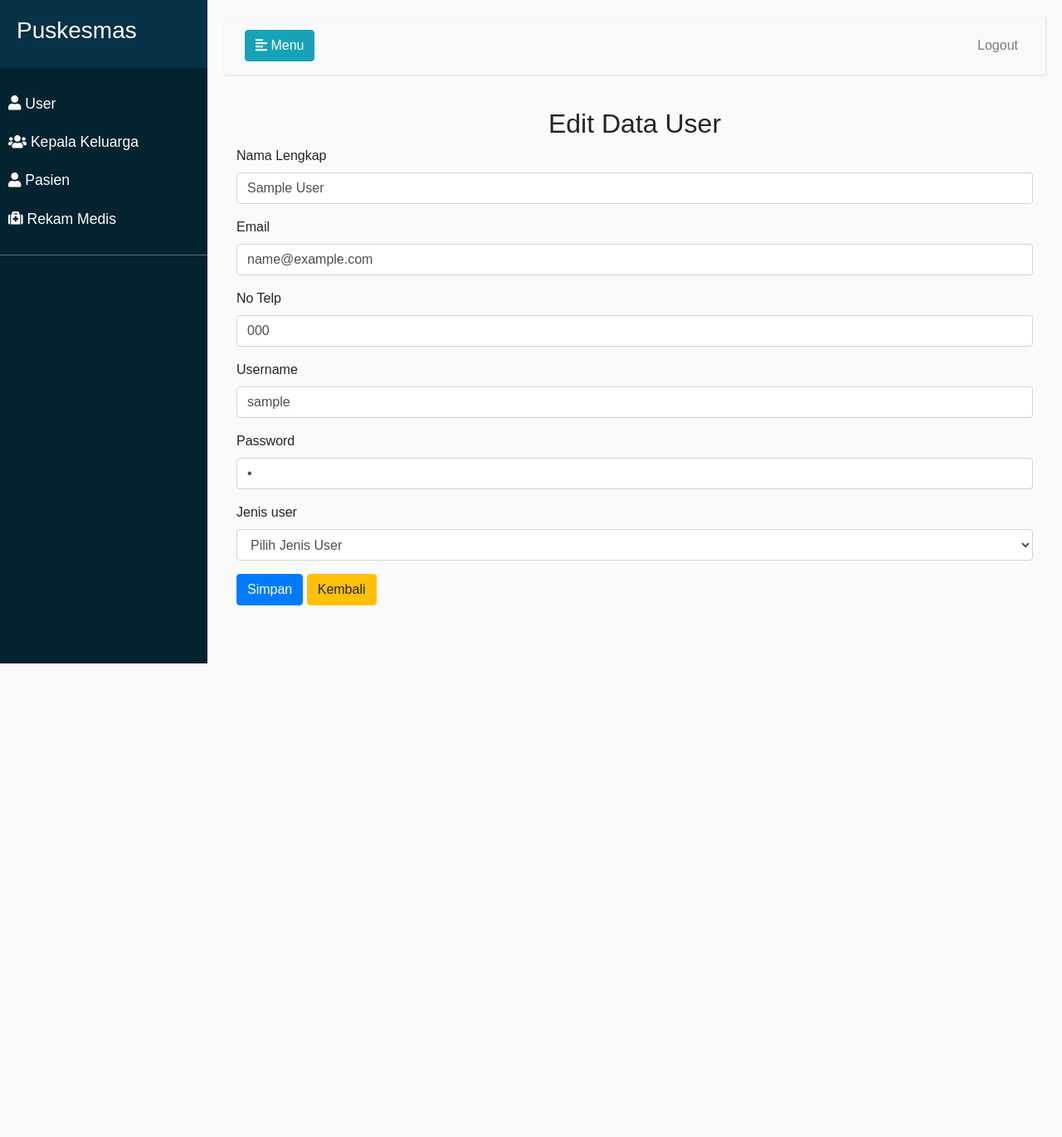
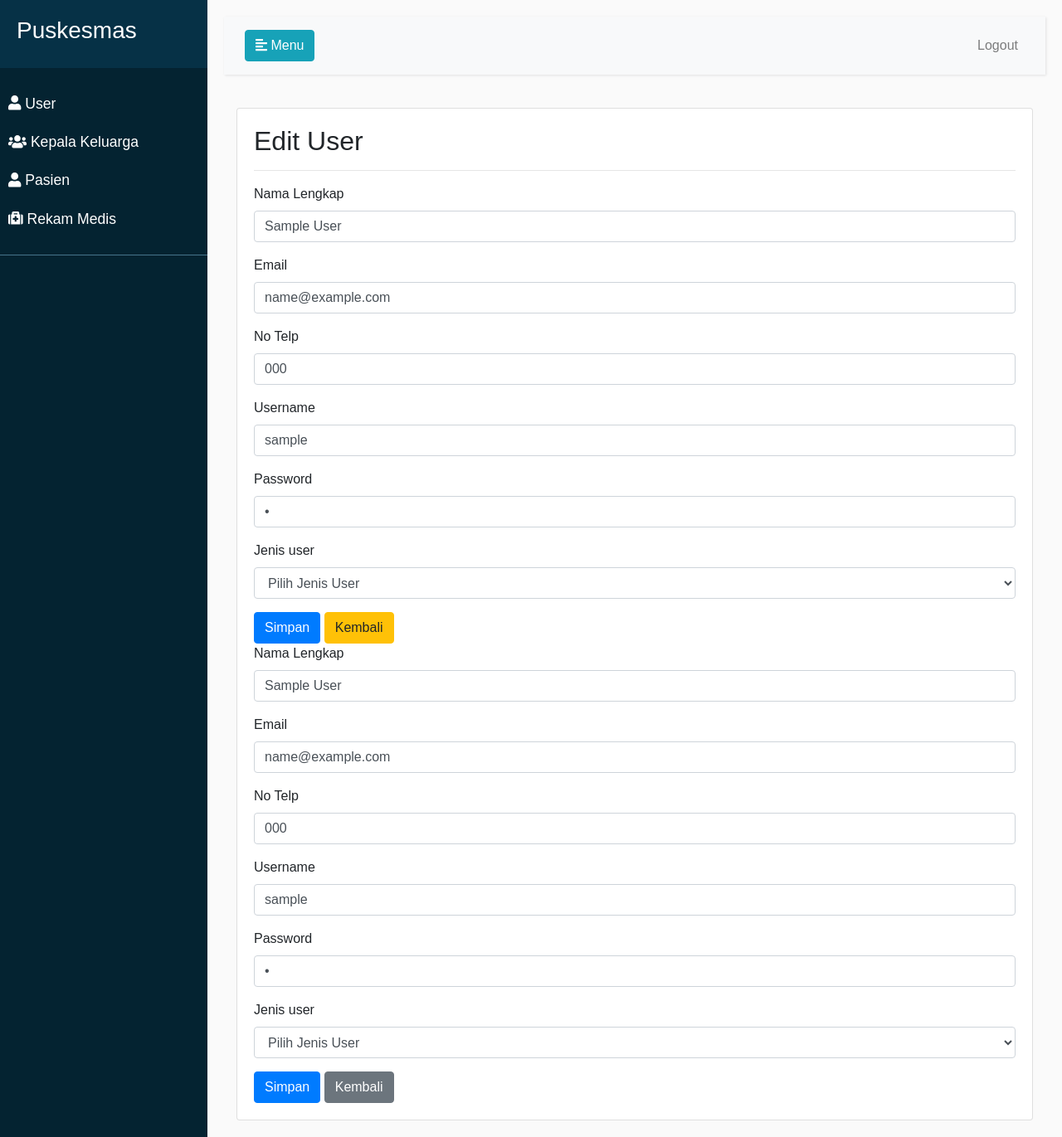
Before and after one commit to khamdan-lab/Puskesmas, a PHP site: page /admin/menu.php?halaman=edit_user&id=1 in a window 1280 px wide. Shown: the whole page at 83% size. Before the commit the page ends 800 px from the top, so only its background shows below. Run offline with PHP 8.4, Linux system fonts and the light colour scheme; the visitor is signed in with stand-in values (Sample User, id 1); tables that the repository leaves empty or names only in its code hold one stand-in row (values such as "Sample post"); some web fonts are replaced.

Commit message:
Update Page User

```diff
--- a/admin/kp/kepala_keluarga.php
+++ b/admin/kp/kepala_keluarga.php
@@ -3,7 +3,7 @@ include '../koneksi.php';
 ?>
 <div class="">
 	<h2 class="text-center"> Kepala Keluarga </h2>
-	<table class="table table-bordered text-center">
+	<table class="table table-bordered">
 		<thead>
 			<tr>
 				<th> No Ktp </th>
--- a/admin/kp/tambah_kp.php
+++ b/admin/kp/tambah_kp.php
@@ -7,7 +7,7 @@ include '../koneksi.php';
 <form action="" method="POST" erctype="mutlipart/form-data">
 	<div class="form-group">
 		<label for="ktp"> No KTP </label>
-		<input type="number" class="form-control" name="no_ktp">
+		<input type="number" class="form-control" name="no_ktp" max_length="16">
 	</div>
 	<div class="form-group">
 		<label for="nama"> Nama </label>
--- a/admin/user/edit_user.php
+++ b/admin/user/edit_user.php
@@ -1,42 +1,44 @@
 <?php include '../koneksi.php';	 ?>
-<h2 class="text-center"> Edit Data User </h2>
-<?php $ambil = mysqli_query($koneksi,"SELECT * FROM user WHERE id = '$_GET[id]'");
+<?php $ambil = mysqli_query($koneksi, "SELECT * FROM user WHERE id = '$_GET[id]'");
 $tampil = mysqli_fetch_assoc($ambil);
-
 ?>
 <!--<pre><?php print_r($tampil); ?></pre>-->
+<div class="card">
+	<div class="card-body">
+		<h2 class="card-title">Edit User</h2>
+		<hr>
 		<form action="" method="POST" erctype="mutlipart/form-data">
 			<div class="form-group">
 				<label for="Nama"> Nama Lengkap </label>
-		<input type="text" class="form-control" placeholder="Masukan Nama Lengkap" name="nama_lengkap" value="<?php echo $tampil ['nama_lengkap'] ?>">
+				<input type="text" class="form-control" placeholder="Masukan Nama Lengkap" name="nama_lengkap" value="<?php echo $tampil['nama_lengkap'] ?>">
 			</div>
 			<div class="form-group">
 				<label for="Email"> Email </label>
-		<input type="email" placeholder="Masukan Email" class="form-control" name="email" value="<?php echo $tampil ['email'] ?>" >
+				<input type="email" placeholder="Masukan Email" class="form-control" name="email" value="<?php echo $tampil['email'] ?>">
 			</div>
 			<div class="form-group">
 				<label for="No"> No Telp </label>
-		<input type="text" class="form-control" placeholder="Masukan No telp" name="no_telp" value="<?php echo $tampil ['no_telp'] ?>">
+				<input type="text" class="form-control" placeholder="Masukan No telp" name="no_telp" value="<?php echo $tampil['no_telp'] ?>">
 			</div>
 			<div class="form-group">
 				<label for="Username"> Username </label>
-		<input type="text" class="form-control" placeholder="Masukan Username" name="username" value="<?php echo $tampil ['username'] ?>">
+				<input type="text" class="form-control" placeholder="Masukan Username" name="username" value="<?php echo $tampil['username'] ?>">
 			</div>
 			<div class="form-group">
 				<label for="Password"> Password </label>
-		<input type="password" class="form-control" placeholder="Masukan Password" name="password" value="<?php echo $tampil ['password'] ?>">
+				<input type="password" class="form-control" placeholder="Masukan Password" name="password" value="<?php echo $tampil['password'] ?>">
 			</div>
 			<div class="form-group">
 				<label for="jenis_user"> Jenis user </label>
 				<select class="form-control" id="Jenis_user" name="jenis_user">
 					<option> Pilih Jenis User </option>
-		<option value="Admin" <?php if($tampil['sebagai'] == "Admin"){
+					<option value="Admin" <?php if ($tampil['sebagai'] == "Admin") {
 												echo "selected";
 											} ?>>Admin</option>
-		<option value="Dokter" <?php if($tampil['sebagai'] == "Dokter"){
+					<option value="Dokter" <?php if ($tampil['sebagai'] == "Dokter") {
 												echo "selected";
 											} ?>>Dokter</option>
-		<option value="Apoteker" <?php if($tampil['sebagai'] == "Apoteker"){
+					<option value="Apoteker" <?php if ($tampil['sebagai'] == "Apoteker") {
 													echo "selected";
 												} ?>>Apoteker</option>
 				</select>
@@ -45,16 +47,58 @@
 			<a href="menu.php?halaman=user" class="btn btn-warning"> Kembali </a>
 
 		</form>
+		<form action="" method="POST" erctype="mutlipart/form-data">
+			<div class="form-group">
+				<label for="Nama"> Nama Lengkap </label>
+				<input type="text" class="form-control" name="nama_lengkap" value="<?php echo $tampil['nama_lengkap'] ?>">
+			</div>
+			<div class="form-group">
+				<label for="Email"> Email </label>
+				<input type="email"  class="form-control" name="email" value="<?php echo $tampil['email'] ?>">
+			</div>
+			<div class="form-group">
+				<label for="No"> No Telp </label>
+				<input type="text" class="form-control"  name="no_telp" value="<?php echo $tampil['no_telp'] ?>">
+			</div>
+			<div class="form-group">
+				<label for="Username"> Username </label>
+				<input type="text" class="form-control" name="username" value="<?php echo $tampil['username'] ?>">
+			</div>
+			<div class="form-group">
+				<label for="Password"> Password </label>
+				<input type="password" class="form-control" name="password" value="<?php echo $tampil['password'] ?>">
+			</div>
+			<div class="form-group">
+				<label for="jenis_user"> Jenis user </label>
+				<select class="form-control" id="Jenis_user" name="jenis_user">
+					<option> Pilih Jenis User </option>
+					<option value="Admin" <?php if ($tampil['sebagai'] == "Admin") {
+												echo "selected";
+											} ?>>Admin</option>
+					<option value="Dokter" <?php if ($tampil['sebagai'] == "Dokter") {
+												echo "selected";
+											} ?>>Dokter</option>
+					<option value="Apoteker" <?php if ($tampil['sebagai'] == "Apoteker") {
+													echo "selected";
+												} ?>>Apoteker</option>
+				</select>
+			</div>
+			<button class="btn btn-primary" name="simpan"> Simpan </button>
+			<a href="menu.php?halaman=user" class="btn btn-secondary"> Kembali </a>
+		</form>
+	</div>
+</div>
+
 <?php
 if (isset($_POST['simpan'])) {
-	$nama = $_POST ['nama_lengkap'];
-	$email = $_POST ['email'];
-	$no_telp = $_POST ['no_telp'];
-	$username = $_POST ['username'];
-	$password = md5($_POST ['password']);
-	$jenis = $_POST ['jenis_user'];
+	$nama = $_POST['nama_lengkap'];
+	$email = $_POST['email'];
+	$no_telp = $_POST['no_telp'];
+	$username = $_POST['username'];
+	$password = md5($_POST['password']);
+	$jenis = $_POST['jenis_user'];
 
-	mysqli_query($koneksi,"UPDATE user SET nama_lengkap = '$nama', email = '$email', no_telp = '$no_telp', username = '$username', password = '$password', sebagai = '$jenis' WHERE id = '$_GET[id]'");
+	mysqli_query($koneksi, "UPDATE user SET nama_lengkap = '$nama', email = '$email', no_telp = '$no_telp', username = '$username', password = '$password', sebagai = '$jenis' WHERE id = '$_GET[id]'");
 	echo "<meta http-equiv='refresh' content='1;url=menu.php?halaman=user'>";
 	echo "<div class='alert alert-success text-center'> Data Berhasil Diedit </div>";
 }
```
Also changed, not shown: admin/pasien/pasien.php (+9 -10 lines), admin/pasien/tambah_pasien.php (+27 -17 lines), admin/user/tambah_user.php (+22 -16 lines), admin/user/user.php (+26 -13 lines). Lines whose indentation alone changed are shown as unchanged.
